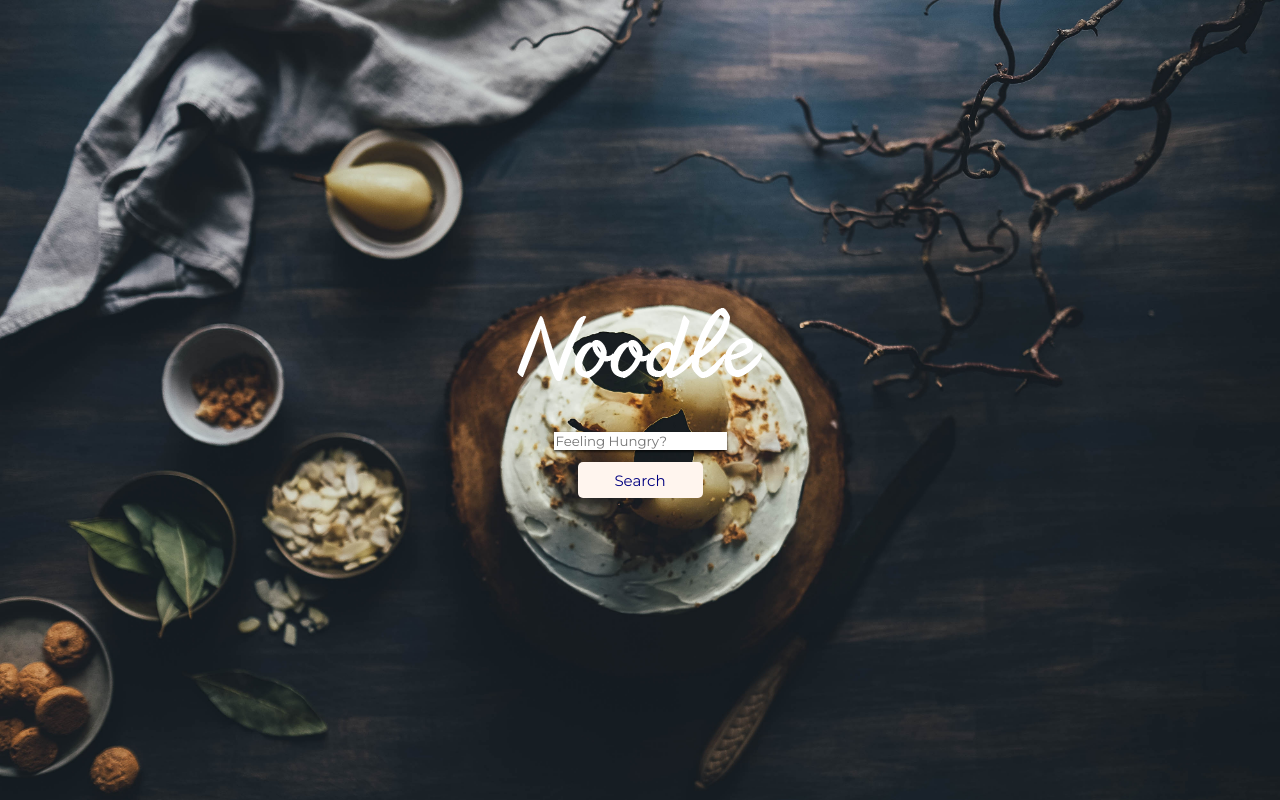
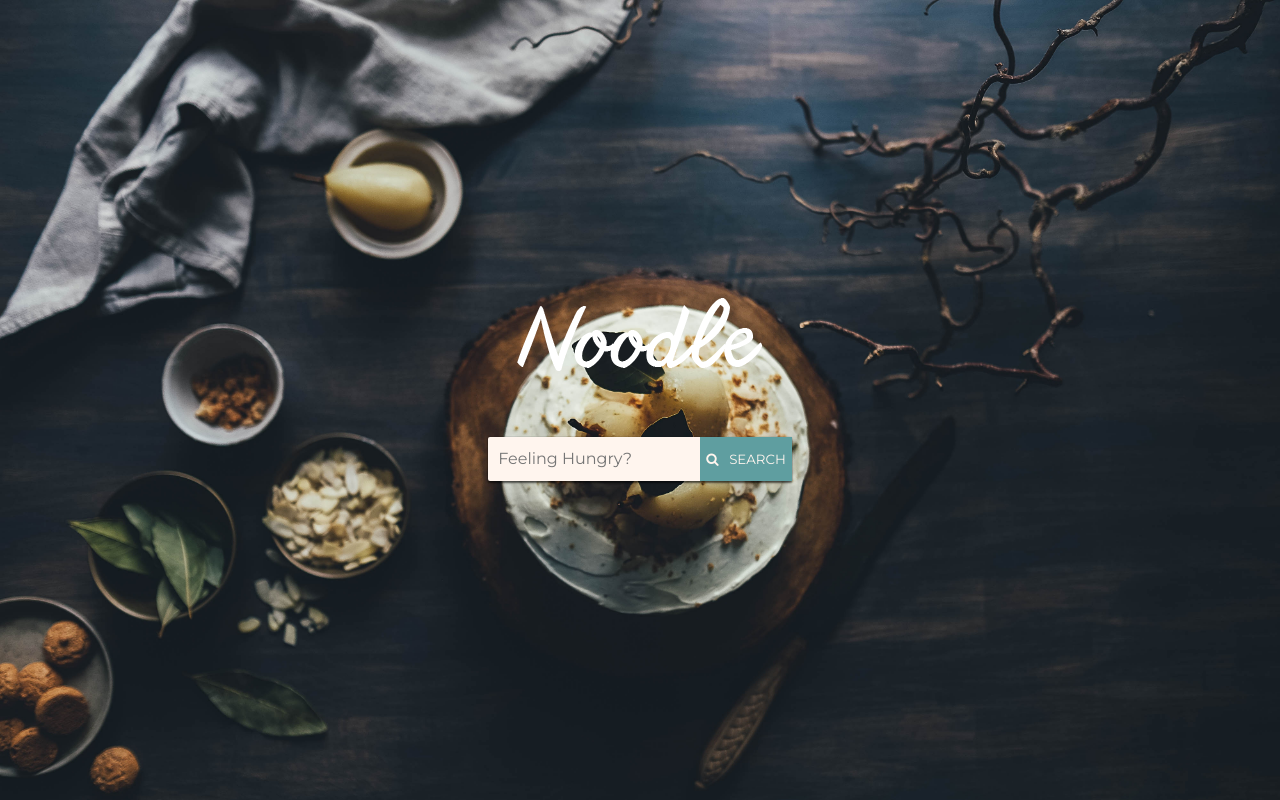
Before and after one commit to RemontoireVauban/Noodle, a PHP site: page / in a window 1280 px wide. Run offline with PHP 8.4, Linux system fonts and the light colour scheme; some libraries are stand-ins or nearby versions.

Commit message:
style finished for now

```diff
--- a/assets/style.css
+++ b/assets/style.css
@@ -14,6 +14,7 @@ body {
     display: flex;
     flex-direction: column;
     min-height: 100%;
+    background-color: seashell;
 }
 
 .wrapper.indexPage {
@@ -29,32 +30,41 @@ body {
     align-items: center;
 }
 
-.mainSection .searchContainer {
-    width: 100%;
+.searchButton {
+    color: seashell;
+    background-color: cadetblue;
+    text-transform: uppercase;
+    text-decoration: none;
+    border: none;
+    cursor: pointer;
 }
 
-.mainSection .searchContainer form{
-    display: flex;
-    flex-direction: column;
-    align-items: center;
+.mainSection .searchContainer{
+    flex: 1;
 }
 
-.searchContainer .searchButton {
-    color: navy;
-    background-color: seashell;
-    border: none;
-    height: 36px;
-    width: 125px;
-    font-size: 15px;
-    border-radius: 5px;
-    cursor: pointer;
-    outline: none;
+.mainSection .searchContainer form {
+    margin: 15px 0 28px 0;
 }
 
-.mainSection .searchContainer .searchBox {
+.mainSection .searchBarContainer {
+    height: 44px;
+    border-radius: 2px;
+    background-color: seashell;
+    box-shadow: 0 2px 2px 0 rgba(0, 0, 0, 0.6), 0 0 0 1px rgba(0, 0, 0, 0.08);
+    max-width: 630px;
+    box-sizing: border-box;
+    display: flex;
+}
+
+.mainSection .searchBarContainer .searchBox {
+    flex: 1;
     border: none;
-    box-shadow: 0 2px 2px 0 rgba(0, 0, 0, 0.6), 0 0 0 1px rgba(0, 0, 0, 0.08);
-    margin-bottom: 1%;
+    background-color: transparent;
+    padding: 10px;
+    font-size: 16px;
+    color: black;
+    font-weight: 400;
 }
 
 .mainSection .logoContainer {
--- a/index.php
+++ b/index.php
@@ -7,6 +7,7 @@
     <meta http-equiv="X-UA-Compatible" content="ie=edge">
     <title>Noodle</title>
     <link rel="stylesheet" type="text/css" href="assets/style.css">
+    <link href="http://maxcdn.bootstrapcdn.com/font-awesome/4.1.0/css/font-awesome.min.css" rel="stylesheet">
     <link href="https://fonts.googleapis.com/css?family=Montserrat&display=swap" rel="stylesheet">
 
 </head>
@@ -21,12 +22,13 @@
 
 
         <div class="searchContainer">
-            <form action="search.php" method="GET">
-
-                <input class="searchBox" type="text" name="term" placeholder="Feeling Hungry?">
-
-                <input class="searchButton" type="submit" value="Search">
-
+        <form action="search.php" method="GET">
+                <div class="searchBarContainer">
+                    <input class="searchBox" type="text" name="term" placeholder="Feeling Hungry?">
+                    <button class="searchButton">
+                    <i class="fa fa-search"></i> &nbsp; Search
+                    </button>
+                </div>
             </form>
         </div>
 
```
Also changed, not shown: other parts of assets/style.css (+37 -6 lines), search.php (+29 -3 lines).
